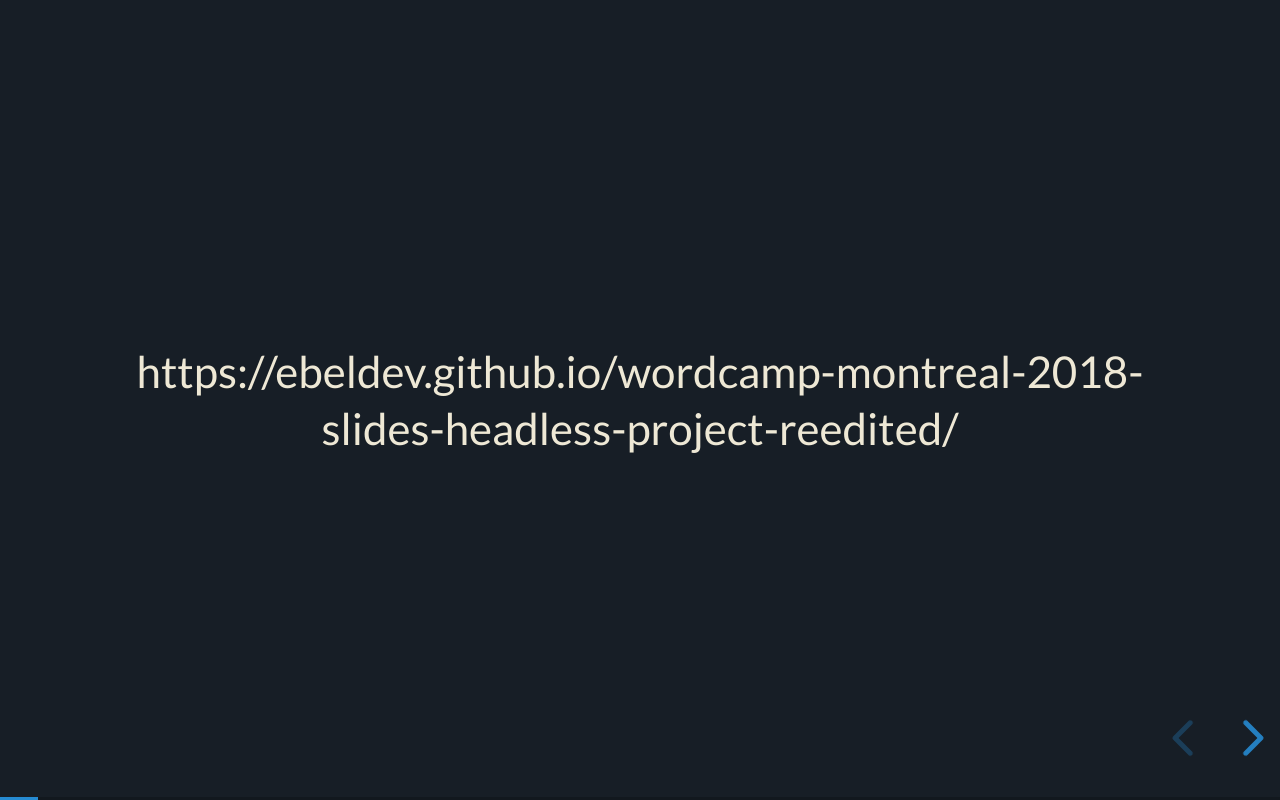
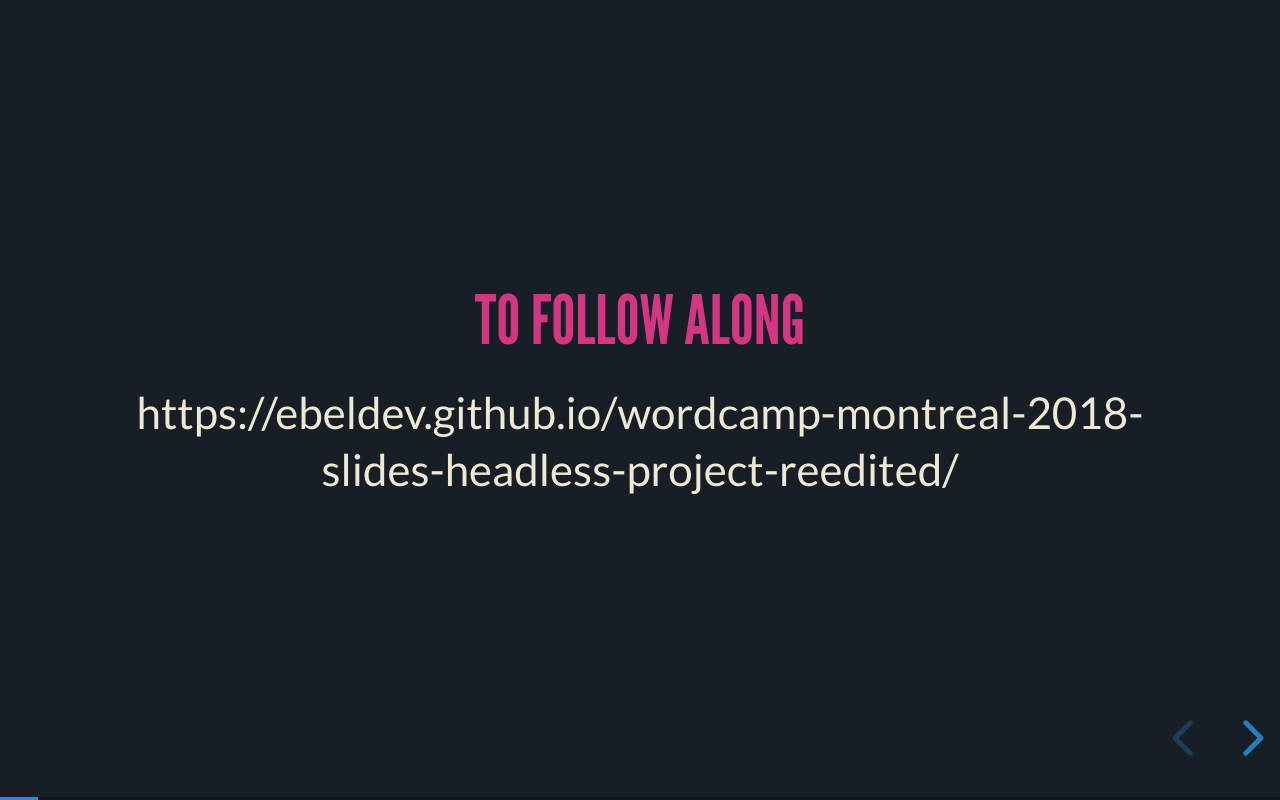
Before and after one commit to Ebeldev/headlesswordpress-slides, a website: page index.html in a window 1280 px wide. Both pictures are taken after a click on the button "next slide". Drawn offline with Linux system fonts and the light colour scheme; a web font is replaced by a local one.

Commit message:
First commit

```diff
--- a/index.html
+++ b/index.html
@@ -36,6 +36,7 @@
 					</textarea>
 				</section>
 				<section>
+					<h3>To follow along</h3>
 					<p>https://ebeldev.github.io/wordcamp-montreal-2018-slides-headless-project-reedited/</p>
 				</section>
 
```
Also changed, not shown: package.json (+2 -12 lines), README.md, 1 other file.
